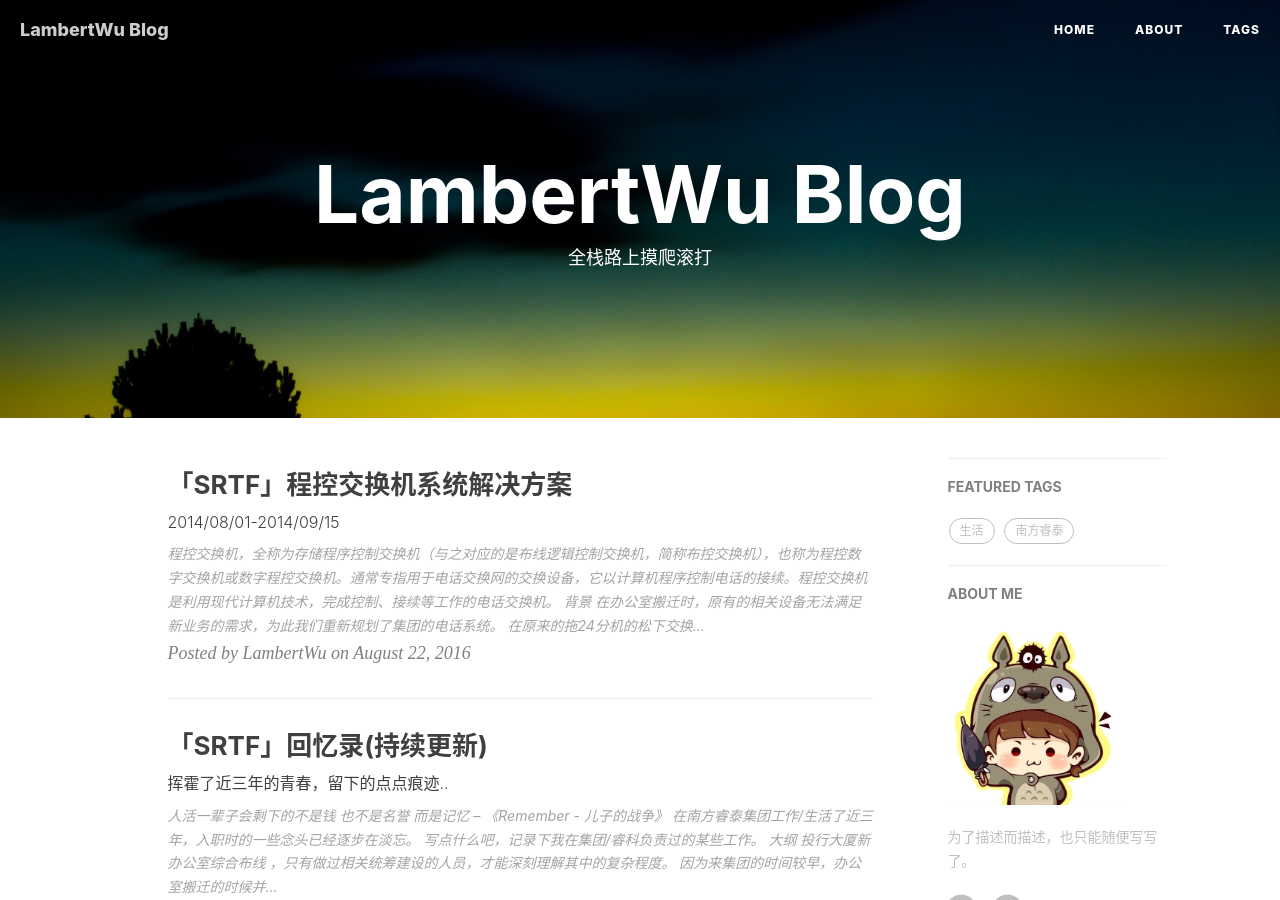
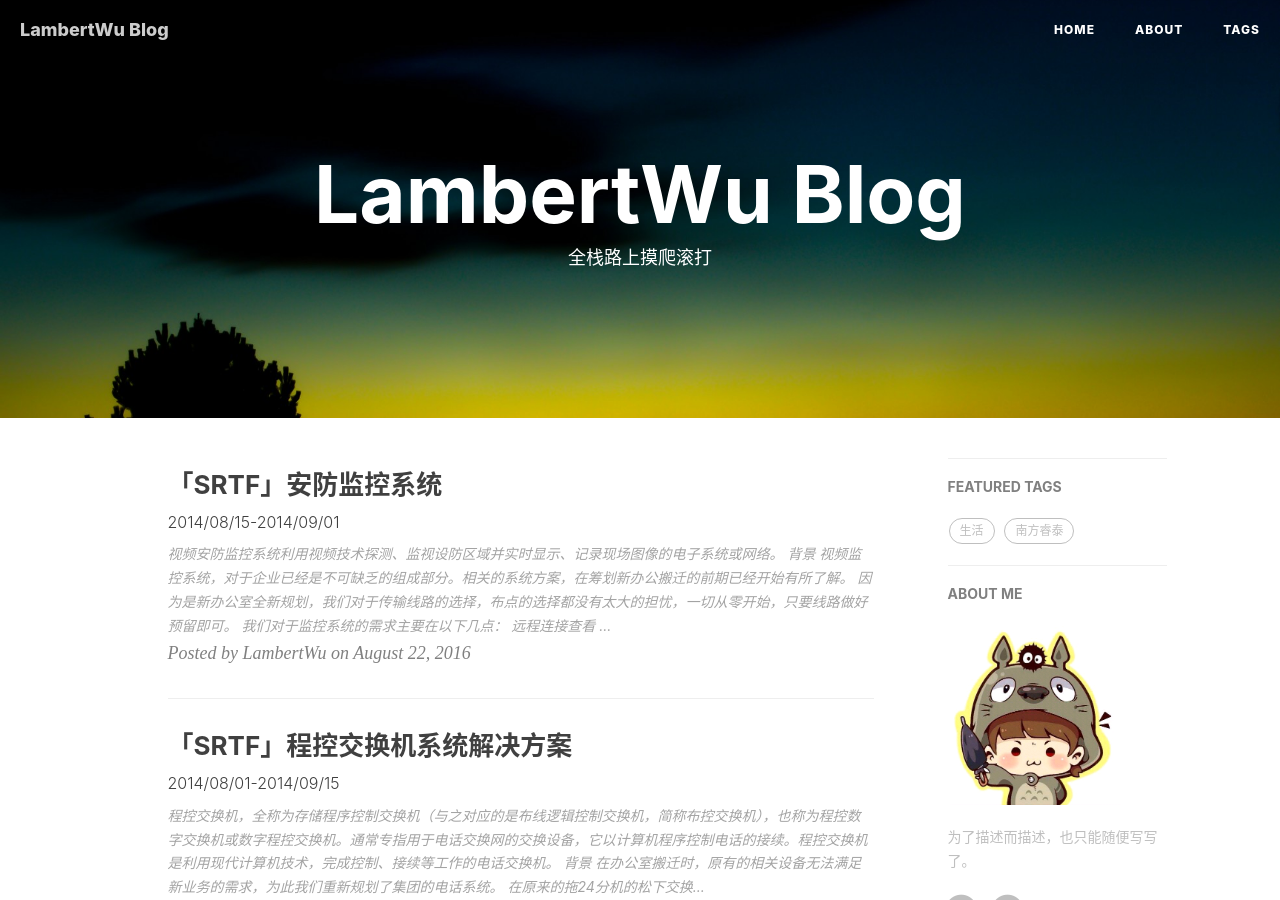
Before and after one commit to LambertW/lambertw.github.io, a Jekyll site: the page built from index.html, in a window 1280 px wide and 900 px high. Built offline with Jekyll 4.4.1, drawn with Linux system fonts in a browser that asks for light colours; nearby versions of some CDN libraries; the list of posts is cut into pages by our own code; comment, search, counter and statistics services are not loaded.

Commit message:
安防监控博文

```diff
--- a/_posts/2016-08-22-hello-srtf.markdown
+++ b/_posts/2016-08-22-hello-srtf.markdown
@@ -31,7 +31,7 @@ tags:
 
    1. [「SRTF」程控交换机系统解决方案(2014/08/01-2014/09/15)](/2016/08/22/srtf-pbx/)
    2. 网络系统
-   3. 监控系统
+   3. [「SRTF」安防监控系统(2014/08/15-2014/09/01)](/2016/08/22/srtf-security-monitoring/)
    4. 门禁系统
    5. 投影系统
 
--- /dev/null
+++ b/_posts/2016-08-22-srtf-security-monitoring.markdown
@@ -0,0 +1,61 @@
+---
+layout:     	post
+title:      	"「SRTF」安防监控系统"
+subtitle:   	"2014/08/15-2014/09/01"
+date:       	"2016-08-22 14:07:00 +0800"
+author:     	"LambertWu"
+header-img: 	""
+catalog:	true
+tags:
+    - 南方睿泰
+
+    - 安防
+---
+
+> 视频安防[监控系统](http://baike.baidu.com/view/130518.htm)利用视频技术探测、监视设防区域并实时显示、记录现场图像的电子系统或网络。
+
+# 背景
+
+视频监控系统，对于企业已经是不可缺乏的组成部分。相关的系统方案，在筹划新办公搬迁的前期已经开始有所了解。
+
+因为是新办公室全新规划，我们对于传输线路的选择，布点的选择都没有太大的担忧，一切从零开始，只要线路做好预留即可。
+
+我们对于`监控系统`的需求主要在以下几点：
+
+- 远程连接查看
+- 多画面显示及回放功能
+- 至少支持60天以上的回放功能
+- 支持特定搜索：时间、事件等
+- 传输使用网线（POE供电）进行信号传输
+
+---
+
+# 相关设备选择
+
+1. 网络录像机
+
+   对于录像机品牌选择而言，我们内部并没有存在太大的争议。
+
+   主要是在`大华`及`海康威视`两大品牌中进行选择，基于稳定性及长期合作供应商的代理等多方考量，最终我们选择的是`大华DH-NVR`32路网络录像机系列。
+
+   > 因为大华该设备不支持做特定端口权限控制，固我们在此基础上，额外增加了3台需要特定权限访问的4路录像机。
+   >
+   > 如果企业有特殊权限限制，需注意录像机能实现的最大功能。
+
+2. 红外夜视摄像机
+
+   摄像机的品牌并不在重点考量的范围内，平均成本在￥500元以内，质保期为2年，且容易损耗；固我们更多的是考虑能否满足当前的需要。
+
+   > 衡量标准：
+   >
+   > `像素`、`夜视距离`以及`可视角度`。
+   >
+   > 注：`可视距离/角度`直接影响整体布点规划，这方面需要由相关人员设计相应的`监控点位分布图`。
+
+3. POE网络供电交换机
+
+   功能详见名字，需要满足功能为`POE供电`及`网络信号传输`。
+
+   选择：华三H3C `S2626-PWR`型号。
+
+4. 其他，如：监控硬盘（稳定性考量），显示器，线材等不做一一列举。
```
